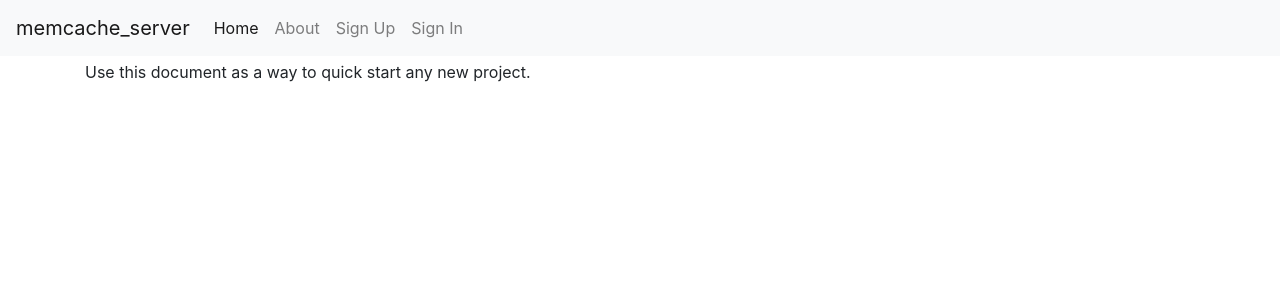
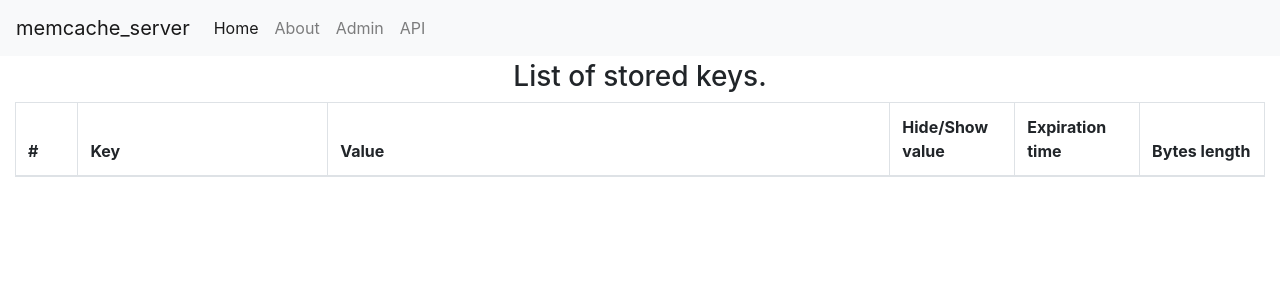
Before and after one commit to hrabryi/django-vue-memcached-server, a Django app: template memcache_server/templates/pages/home.html in a window 1280 px wide. Shown: the top 300 px of the page. Run offline with Django 3.2, Linux system fonts and the light colour scheme; the template is opened without the code that fills it, so the values that code supplies are empty; some libraries are stand-ins or nearby versions.

Commit message:
Implemented frontend features.

```diff
--- a/config/settings/local.py
+++ b/config/settings/local.py
@@ -4,7 +4,7 @@ from .base import env
 # GENERAL
 # ------------------------------------------------------------------------------
 # https://docs.djangoproject.com/en/dev/ref/settings/#debug
-DEBUG = False
+DEBUG = True
 # https://docs.djangoproject.com/en/dev/ref/settings/#secret-key
 SECRET_KEY = env(
     "DJANGO_SECRET_KEY",
--- a/config/urls.py
+++ b/config/urls.py
@@ -6,7 +6,7 @@ from django.views.generic import TemplateView
 from django.views import defaults as default_views
 
 urlpatterns = [
-    path("home/", TemplateView.as_view(template_name="pages/home.html"), name="home"),
+    path("", TemplateView.as_view(template_name="pages/home.html"), name="home"),
     path(
         "about/", TemplateView.as_view(template_name="pages/about.html"), name="about"
     ),
--- a/memcache_server/static/js/project.js
+++ /dev/null
@@ -1 +0,0 @@
-/* Project specific Javascript goes here. */
--- a/memcache_server/templates/base.html
+++ b/memcache_server/templates/base.html
@@ -25,9 +25,6 @@
 
     <!-- This file stores project-specific CSS -->
 
-    <link href="{% static 'css/project.css' %}" rel="stylesheet">
-
-
     {% endblock %}
 
   </head>
@@ -49,32 +46,18 @@
             <li class="nav-item">
               <a class="nav-link" href="{% url 'about' %}">About</a>
             </li>
-            {% if request.user.is_authenticated %}
-              <li class="nav-item">
-                {# URL provided by django-allauth/account/urls.py #}
-                <a class="nav-link" href="{% url 'users:detail' request.user.username  %}">{% trans "My Profile" %}</a>
-              </li>
-              <li class="nav-item">
-                {# URL provided by django-allauth/account/urls.py #}
-                <a class="nav-link" href="{% url 'account_logout' %}">{% trans "Sign Out" %}</a>
-              </li>
-            {% else %}
-              <li class="nav-item">
-                {# URL provided by django-allauth/account/urls.py #}
-                <a id="sign-up-link" class="nav-link" href="{% url 'account_signup' %}">{% trans "Sign Up" %}</a>
-              </li>
-              <li class="nav-item">
-                {# URL provided by django-allauth/account/urls.py #}
-                <a id="log-in-link" class="nav-link" href="{% url 'account_login' %}">{% trans "Sign In" %}</a>
-              </li>
-            {% endif %}
+            <li class="nav-item">
+              <a class="nav-link" href="/admin/">Admin</a>
+            </li>
+            <li class="nav-item">
+              <a class="nav-link" href="/api/">API</a>
+            </li>
           </ul>
         </div>
       </nav>
 
     </div>
-
-    <div class="container">
+    <div class="container-fluid">
 
       {% if messages %}
           {% for message in messages %}
@@ -102,12 +85,34 @@
 
       <!-- Your stuff: Third-party javascript libraries go here -->
 
-
+      <script src="https://cdnjs.cloudflare.com/ajax/libs/popper.js/1.14.3/umd/popper.min.js"
+        integrity="sha384-ZMP7rVo3mIykV+2+9J3UJ46jBk0WLaUAdn689aCwoqbBJiSnjAK/l8WvCWPIPm49"
+        crossorigin="anonymous"></script>
       <!-- place project specific Javascript in this file -->
-
-      <script src="{% static 'js/project.js' %}"></script>
 
 
     {% endblock javascript %}
+  {% block vue %}
+     <script src="https://unpkg.com/vue"></script>
+  <script src="https://unpkg.com/axios/dist/axios.min.js"></script>
+  <script>
+      var app = new Vue({
+          el: '#app',
+          data: {
+              results: [],
+              seen: true,
+              visibleList: [],
+          },
+          delimiters: ['[[', ']]'],
+          mounted() {
+              axios.get("http://127.0.0.1:8000/api/cache/")
+                  .then(response => {
+                      console.log(response)
+                      this.results = response.data
+                  })
+          },
+      })
+  </script>
+  {% endblock vue %}
   </body>
 </html>
--- a/memcache_server/templates/pages/about.html
+++ b/memcache_server/templates/pages/about.html
@@ -1 +1,4 @@
 {% extends "base.html" %}
+{% block content %}
+  This site was implemented for study purposes. Thank you!.
+{% endblock %}
--- a/memcache_server/templates/pages/home.html
+++ b/memcache_server/templates/pages/home.html
@@ -1 +1,61 @@
 {% extends "base.html" %}
+{% block content %}
+  <div id="app">
+    <h3 class="text-center">List of stored keys.</h3>
+    <table class="table table-striped table-bordered">
+      <thead>
+      <tr>
+        <th width="5%" scope="col">#</th>
+        <th width="20%" scope="col">Key</th>
+        <th width="45%" scope="col">Value</th>
+        <th width="10%" scope="col">Hide/Show value</th>
+        <th width="10%" scope="col">Expiration time</th>
+        <th width="10%" scope="col">Bytes length</th>
+      </tr>
+      </thead>
+      <tbody>
+      <tr v-for="(item, index) in results">
+        <th scope="row">[[index+1]]</th>
+        <td>[[item.key]]</td>
+        <td><span v-if="!visibleList.includes(item.key)">***********</span>
+          <span v-else>[[item.value]]</span></td>
+        <td>
+          <div class="custom-control custom-switch">
+            <input type="checkbox" :id="item.key" class="custom-control-input" v-model="visibleList"
+                   :value="item.key">
+            <label class="custom-control-label" :for="item.key">
+              <span v-if="!visibleList.includes(item.key)">Show</span>
+              <span v-else>Hide</span>
+            </label>
+          </div>
+        </td>
+        <td>[[item.exptime]]</td>
+        <td>[[item.bytes_length]]</td>
+      </tr>
+      </tbody>
+    </table>
+  </div>
+{% endblock %}
+
+{% block vue %}
+  <script src="https://unpkg.com/vue"></script>
+  <script src="https://unpkg.com/axios/dist/axios.min.js"></script>
+  <script>
+      var app = new Vue({
+          el: '#app',
+          data: {
+              results: [],
+              seen: true,
+              visibleList: [],
+          },
+          delimiters: ['[[', ']]'],
+          mounted() {
+              axios.get("http://127.0.0.1:8000/api/cache/")
+                  .then(response => {
+                      console.log(response)
+                      this.results = response.data
+                  })
+          },
+      })
+  </script>
+{% endblock vue %}
```
Also changed, not shown: database.sqlite.
